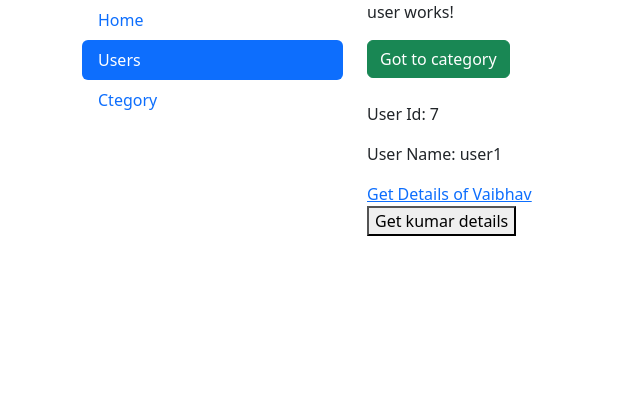
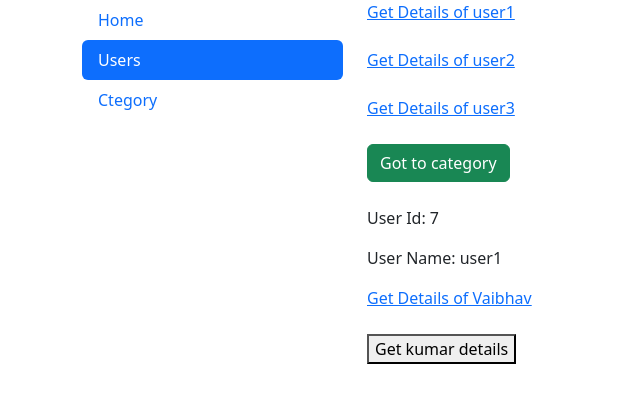
Before and after one commit to shree1206/Routes, an Angular app in the folder Routes/: page /users/7/user1 in a window 1280 px wide. Shown: the top 402 px of the page, without its empty margins (0-640 px from the left). Built offline with nearby package versions, Linux system fonts and the light colour scheme.

Commit message:
child or Nested Routes using the children key in routing module

```diff
--- a/Routes/src/app/app.module.ts
+++ b/Routes/src/app/app.module.ts
@@ -6,13 +6,15 @@ import { AppComponent } from './app.component';
 import { HomeComponent } from './home/home.component';
 import { UserComponent } from './user/user.component';
 import { CategoryComponent } from './category/category.component';
+import { UserDetailsComponent } from './user-details/user-details.component';
 
 @NgModule({
   declarations: [
     AppComponent,
     HomeComponent,
     UserComponent,
-    CategoryComponent
+    CategoryComponent,
+    UserDetailsComponent
   ],
   imports: [
     BrowserModule,
--- /dev/null
+++ b/Routes/src/app/user-details/user-details.component.html
@@ -0,0 +1,11 @@
+<button class="btn btn-success" (click)="changeRoute()">Got to category</button>
+<br><br>
+<p>User Id: {{user?.id}}</p>
+<p>User Name: {{user?.name}}</p>
+
+<a [routerLink]="['/users', 1, 'Vaibhav']" [queryParams]="{ page:1, search:'vaibhav'}" [fragment]="'load'">Get Details
+    of Vaibhav</a>
+<br><br>
+<div>
+    <button (click)="getKumarDetails()">Get kumar details</button>
+</div>
--- /dev/null
+++ b/Routes/src/app/user-details/user-details.component.ts
@@ -0,0 +1,55 @@
+import { Component } from '@angular/core';
+import { ActivatedRoute, Params, Router } from '@angular/router';
+
+@Component({
+  selector: 'app-user-details',
+  templateUrl: './user-details.component.html',
+  styleUrls: ['./user-details.component.css']
+})
+export class UserDetailsComponent {
+  constructor(private _route: Router, private _activeRoute: ActivatedRoute) { }
+
+  user: { id: number; name: string | null } | undefined;
+
+  ngOnInit() {
+    this.user = {
+      id: this._activeRoute.snapshot.params['id'],
+      name: this._activeRoute.snapshot.paramMap.get('name')
+    }
+
+    //listening url changes
+    this._activeRoute.params.subscribe((res: Params) => {
+      this.user = {
+        id: res['id'],
+        name: res['name']
+      }
+    });
+
+    console.log(this._activeRoute.snapshot.queryParams);
+    console.log(this._activeRoute.snapshot.queryParamMap.get('search'));
+    console.log(this._activeRoute.snapshot.fragment);
+
+    //listening url changes
+    this._activeRoute.queryParams.subscribe((res) => {
+      console.log(res['page']);
+    });
+
+    this._activeRoute.fragment.subscribe((res) => {
+      console.log(res);
+    });
+
+  }
+
+  changeRoute() {
+    //this._route.navigateByUrl('/category');
+    this._route.navigate(['/category']);
+  }
+
+  getKumarDetails() {
+    this._route.navigate(['/users', 2, 'Kumar'],
+      {
+        queryParams: { page: 1, search: 'Kumar' },
+        fragment: 'loading'
+      })
+  }
+}
--- a/Routes/src/app/user/user.component.html
+++ b/Routes/src/app/user/user.component.html
@@ -1,12 +1,11 @@
-<p>user works!</p>
-<button class="btn btn-success" (click)="changeRoute()">Got to category</button>
+<a [routerLink]="['/users', 7, 'user1']">Get Details
+    of user1</a>
 <br><br>
-<p>User Id: {{user?.id}}</p>
-<p>User Name: {{user?.name}}</p>
+<a [routerLink]="['/users', 8, 'user2']">Get Details
+    of user2</a>
+<br><br>
+<a [routerLink]="['/users', 9, 'user3']">Get Details
+    of user3</a>
+<br><br>
 
-<a [routerLink]="['/users', 1, 'Vaibhav']" [queryParams]="{ page:1, search:'vaibhav'}" [fragment]="'load'">Get Details of Vaibhav</a>
-
-
-<div>
-    <button (click)="getKumarDetails()">Get kumar details</button>
-</div>
+<router-outlet></router-outlet>
--- a/Routes/src/app/user/user.component.ts
+++ b/Routes/src/app/user/user.component.ts
@@ -1,56 +1,12 @@
-import { Component, OnInit } from '@angular/core';
-import { ActivatedRoute, Params, Router } from '@angular/router';
+import { Component } from '@angular/core';
 
 @Component({
   selector: 'app-user',
   templateUrl: './user.component.html',
   styleUrls: ['./user.component.css']
 })
-export class UserComponent implements OnInit {
+export class UserComponent {
 
-  constructor(private _route: Router, private _activeRoute: ActivatedRoute) { }
+  constructor() { }
 
-  user: { id: number; name: string | null } | undefined;
-
-  ngOnInit() {
-    this.user = {
-      id: this._activeRoute.snapshot.params['id'],
-      name: this._activeRoute.snapshot.paramMap.get('name')
-    }
-
-    //listening url changes
-    this._activeRoute.params.subscribe((res: Params) => {
-      this.user = {
-        id: res['id'],
-        name: res['name']
-      }
-    });
-
-    console.log(this._activeRoute.snapshot.queryParams);
-    console.log(this._activeRoute.snapshot.queryParamMap.get('search'));
-    console.log(this._activeRoute.snapshot.fragment);
-
-    //listening url changes
-    this._activeRoute.queryParams.subscribe((res) => {
-      console.log(res['page']);
-    });
-
-    this._activeRoute.fragment.subscribe((res) => {
-      console.log(res);
-    });
-
-  }
-
-  changeRoute() {
-    //this._route.navigateByUrl('/category');
-    this._route.navigate(['/category']);
-  }
-
-  getKumarDetails() {
-    this._route.navigate(['/users', 2, 'Kumar'],
-      {
-        queryParams: { page: 1, search: 'Kumar' },
-        fragment: 'loading'
-      })
-  }
 }
```
Also changed, not shown: Routes/src/app/app-routing.module.ts (+6 -1 lines), Routes/src/app/user-details/user-details.component.css (added), 1 other file (tests, documents, lock files or other folders).
